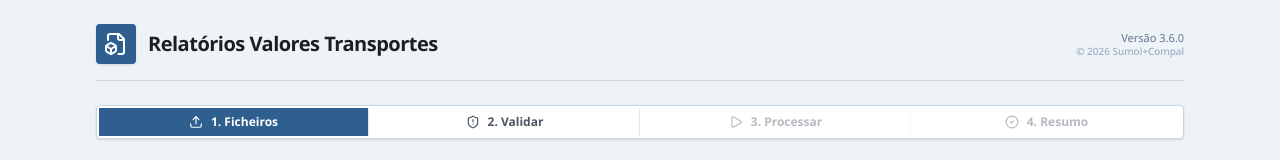
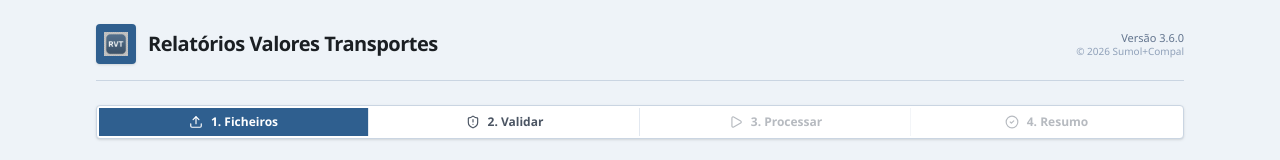
Before and after one commit to djpedrog/Transporte-PDF-Email, a React (Vite) app: page / in a window 1280 px wide. Shown: the top 160 px of the page. Built offline with nearby package versions, Linux system fonts and the light colour scheme.

Commit message:
Update App.tsx

```diff
--- a/src/App.tsx
+++ b/src/App.tsx
@@ -498,8 +498,12 @@ const downloadSinglePdf = (entryId: string) => {
       <header className="mb-6 flex items-center justify-between border-b border-slate-300 pb-4">
         <div className="flex items-center space-x-3">
           <div className="p-2 bg-[#2F5F8F] text-white rounded shadow-sm">
-            <FileBox className="w-6 h-6" />
-          </div>
+  <img
+    src="/rvt-logo.png"
+    alt="RVT logo"
+    className="w-6 h-6"
+  />
+</div>
           <div>
             <h1 className="text-xl font-bold tracking-tight text-[#1B1F23]">Relatórios Valores Transportes</h1>
             <p className="text-[11px] text-slate-500 uppercase tracking-wide"></p>
```
